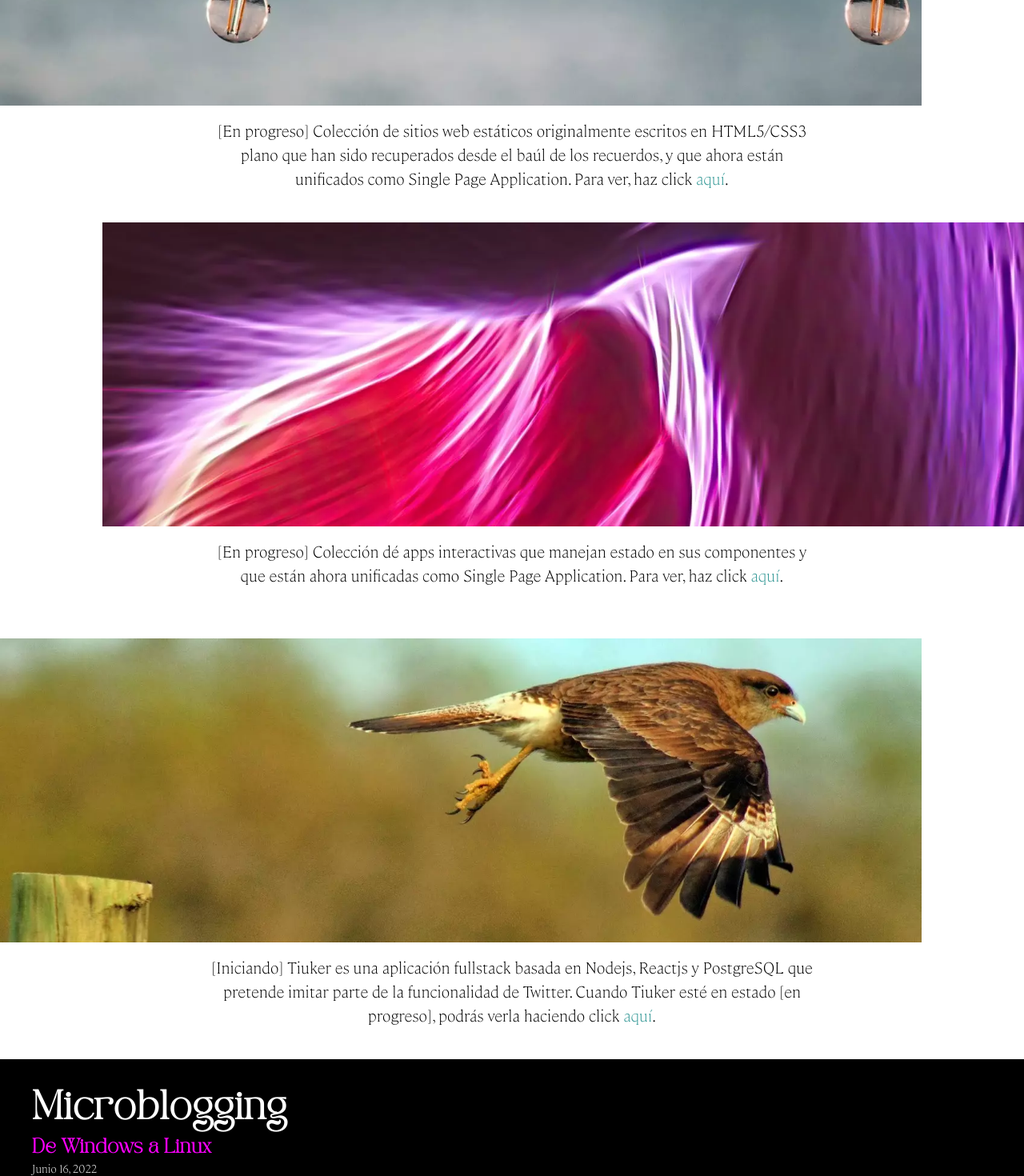
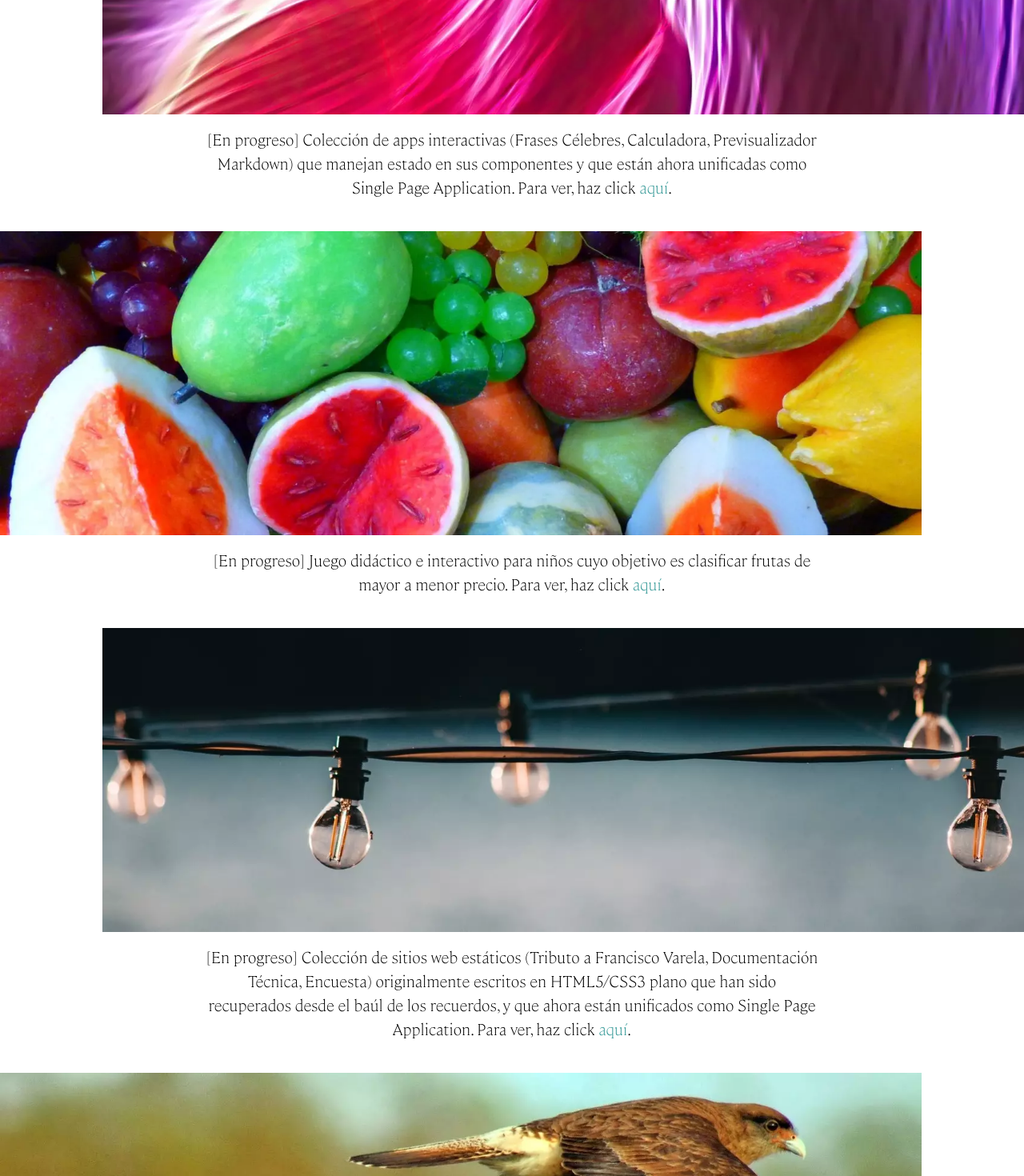
Before and after one commit to gnietto/gnietto.github.io, a React (Vite) app: page / in a window 1280 px wide. Shown: the part 1180-2650 px from the top of the page at 80% size. Built offline with nearby package versions, Linux system fonts and the light colour scheme.

Commit message:
Agrega Frutakids como app web independiente

```diff
--- a/src/App.tsx
+++ b/src/App.tsx
@@ -44,13 +44,43 @@ function App() {
         </Text>
       </Box>
       <Box color="black" bg="white" fontSize="xl">
-        <Box>
-          <Image src="/imgs/statico.webp" alt="natura" w="90vw" />
+        <Box py=".75rem">
+          <Image src="/imgs/dinamico.webp" alt="aurora" ml="auto" w="90vw" />
+          <Text textAlign="center" px="20%" py="1rem">
+            [En progreso] Colección de apps interactivas (Frases Célebres,
+            Calculadora, Previsualizador Markdown) que manejan estado en sus
+            componentes y que están ahora unificadas como Single Page
+            Application. Para ver, haz click{' '}
+            <Link color="teal.500" href="https://gnietto.github.io/usestate/">
+              aquí
+            </Link>
+            .
+          </Text>
+        </Box>
+        <Box py=".75rem">
+          <Image
+            src="/imgs/frutakids.webp"
+            alt="frutas tutti frutti"
+            w="90vw"
+          />
           <Text textAlign="center" px="20%" py="1rem">
             {' '}
-            [En progreso] Colección de sitios web estáticos originalmente
-            escritos en HTML5/CSS3 plano que han sido recuperados desde el baúl
-            de los recuerdos, y que ahora están unificados como Single Page
+            [En progreso] Juego didáctico e interactivo para niños cuyo objetivo
+            es clasificar frutas de mayor a menor precio. Para ver, haz click{' '}
+            <Link color="teal.500" href="https://gnietto.github.io/frutakids/">
+              aquí
+            </Link>
+            .
+          </Text>
+        </Box>
+        <Box py=".75rem">
+          <Image src="/imgs/statico.webp" alt="natura" ml="auto" w="90vw" />
+          <Text textAlign="center" px="20%" py="1rem">
+            {' '}
+            [En progreso] Colección de sitios web estáticos (Tributo a Francisco
+            Varela, Documentación Técnica, Encuesta) originalmente escritos en
+            HTML5/CSS3 plano que han sido recuperados desde el baúl de los
+            recuerdos, y que ahora están unificados como Single Page
             Application. Para ver, haz click{' '}
             <Link color="teal.500" href="https://gnietto.github.io/static/">
               aquí
@@ -58,19 +88,7 @@ function App() {
             .
           </Text>
         </Box>
-        <Box py="1.5rem">
-          <Image src="/imgs/dinamico.webp" alt="aurora" ml="auto" w="90vw" />
-          <Text textAlign="center" px="20%" py="1rem">
-            [En progreso] Colección dé apps interactivas que manejan estado en
-            sus componentes y que están ahora unificadas como Single Page
-            Application. Para ver, haz click{' '}
-            <Link color="teal.500" href="https://gnietto.github.io/usestate/">
-              aquí
-            </Link>
-            .
-          </Text>
-        </Box>
-        <Box py="1.5rem">
+        <Box py=".75rem">
           <Image src="/imgs/tiuque.webp" alt="aurora" w="90vw" />
           <Text textAlign="center" px="20%" py="1rem">
             [Iniciando] Tiuker es una aplicación fullstack basada en Nodejs,
```
